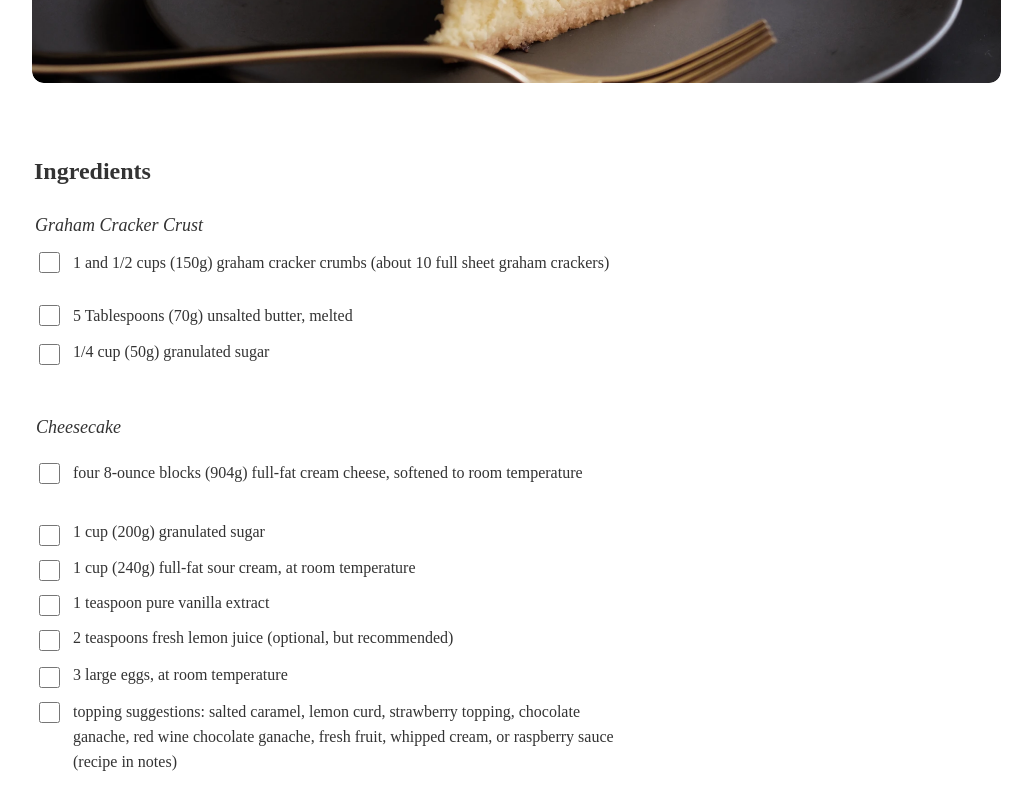
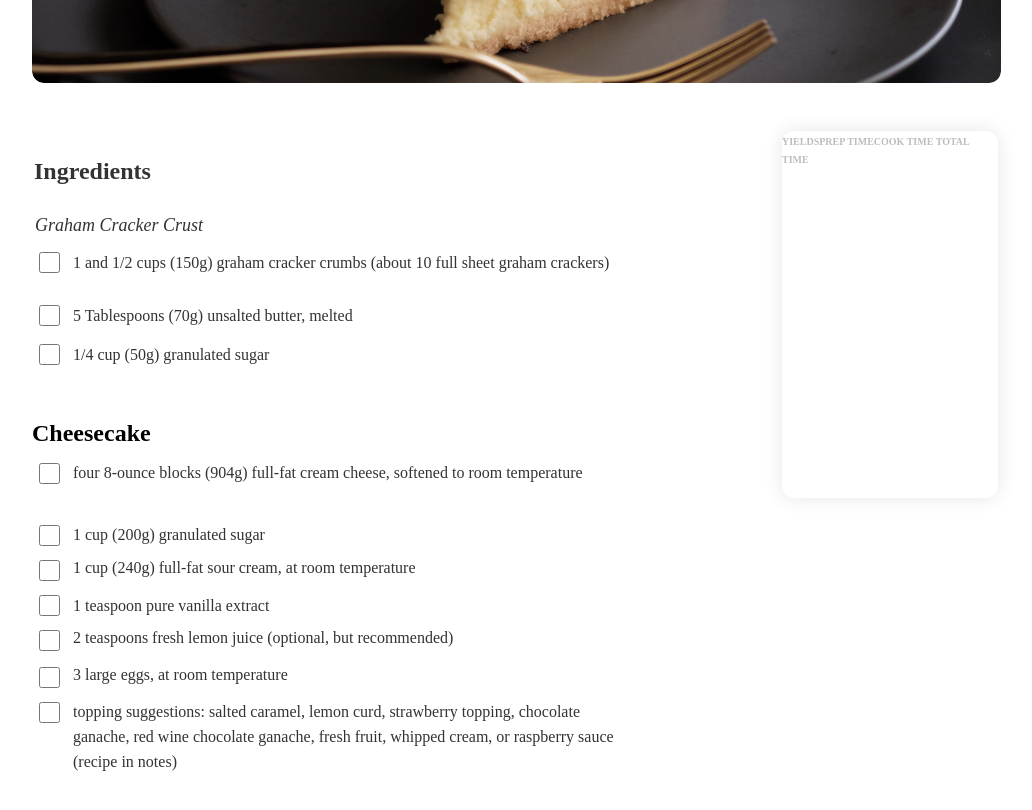
Before and after one commit to Airi-Aikawa/recipe_page, a Vue app: page / in a window 1280 px wide. Shown: the part 580-1390 px from the top of the page, without its empty margins (202-1234 px from the left). Built offline with nearby package versions, Linux system fonts and the light colour scheme.

Commit message:
20201126_iconを追加しようとしました

```diff
--- a/package.json
+++ b/package.json
@@ -12,6 +12,7 @@
     "vue": "^2.6.11"
   },
   "devDependencies": {
+    "@mdi/font": "^5.8.55",
     "@vue/cli-plugin-babel": "~4.5.0",
     "@vue/cli-plugin-eslint": "~4.5.0",
     "@vue/cli-service": "~4.5.0",
--- a/src/App.vue
+++ b/src/App.vue
@@ -3,18 +3,21 @@
     <HelloWorld msg="Classic Cheesecake Recipe" />
     <img class="cheesecake" alt="cheesecake" src="./assets/photo1.png" />
     <Instruction></Instruction>
+    <Icon></Icon>
   </div>
 </template>
 
 <script>
 import HelloWorld from "./components/HelloWorld.vue";
-import Instruction from "./components/Instruction.vue"
+import Instruction from "./components/Instruction.vue";
+import Icon from "./components/Icon.vue";
 
 export default {
   name: "App",
   components: {
     HelloWorld,
-    Instruction
+    Instruction,
+    Icon
   },
 };
 </script>
--- a/src/components/HelloWorld.vue
+++ b/src/components/HelloWorld.vue
@@ -8,37 +8,87 @@
     </p>
     <p class="ingredient">Ingredients</p>
     <p class="preparation">Graham Cracker Crust</p>
-    <input type="checkbox" id="checkbox" v-model="checked" class="checkbox checkbox1" />
+    <input
+      type="checkbox"
+      id="checkbox"
+      v-model="checked"
+      class="checkbox checkbox1"
+    />
     <label for="checkbox" class="checkboxText cup">
       1 and 1/2 cups (150g) graham cracker crumbs (about 10 full sheet graham
       crackers)
     </label>
-    <input type="checkbox" id="checkbox" v-model="checked" class="checkbox checkbox2" />
-    <label class="butter">5 Tablespoons (70g) unsalted butter, melted</label>
-    <input type="checkbox" id="checkbox" v-model="checked" class="checkbox checkbox3" />
-    <label class="sugar">1/4 cup (50g) granulated sugar</label>
+    <input
+      type="checkbox"
+      id="checkbox"
+      v-model="checked"
+      class="checkbox checkbox2"
+    />
+    <label class="checkboxText butter">5 Tablespoons (70g) unsalted butter, melted</label>
+    <input
+      type="checkbox"
+      id="checkbox"
+      v-model="checked"
+      class="checkbox checkbox3"
+    />
+    <label class="checkboxText sugar">1/4 cup (50g) granulated sugar</label>
     <h2 class="cheesecake">Cheesecake</h2>
-    <input type="checkbox" id="checkbox" v-model="checked" class="checkbox checkbox4" />
-    <label class="creamcheese">
+    <input
+      type="checkbox"
+      id="checkbox"
+      v-model="checked"
+      class="checkbox checkbox4"
+    />
+    <label class="checkboxText creamcheese">
       four 8-ounce blocks (904g) full-fat cream cheese, softened to room
       temperature
     </label>
-    <input type="checkbox" id="checkbox" v-model="checked" class="checkbox checkbox5" />
-    <label class="cupsugar">1 cup (200g) granulated sugar</label>
-    <input type="checkbox" id="checkbox" v-model="checked" class="checkbox checkbox6" />
-    <label class="temperature"
+    <input
+      type="checkbox"
+      id="checkbox"
+      v-model="checked"
+      class="checkbox checkbox5"
+    />
+    <label class="checkboxText cupsugar">1 cup (200g) granulated sugar</label>
+    <input
+      type="checkbox"
+      id="checkbox"
+      v-model="checked"
+      class="checkbox checkbox6"
+    />
+    <label class="checkboxText temperature"
       >1 cup (240g) full-fat sour cream, at room temperature</label
     >
-    <input type="checkbox" id="checkbox" v-model="checked" class="checkbox checkbox7" />
-    <label class="vanilla">1 teaspoon pure vanilla extract</label>
-    <input type="checkbox" id="checkbox" v-model="checked" class="checkbox checkbox8" />
-    <label class="juice"
+    <input
+      type="checkbox"
+      id="checkbox"
+      v-model="checked"
+      class="checkbox checkbox7"
+    />
+    <label class="checkboxText vanilla">1 teaspoon pure vanilla extract</label>
+    <input
+      type="checkbox"
+      id="checkbox"
+      v-model="checked"
+      class="checkbox checkbox8"
+    />
+    <label class="checkboxText juice"
       >2 teaspoons fresh lemon juice (optional, but recommended)</label
     >
-    <input type="checkbox" id="checkbox" v-model="checked" class="checkbox checkbox9" />
-    <label class="egg">3 large eggs, at room temperature</label>
-    <input type="checkbox" id="checkbox" v-model="checked" class="checkbox checkbox10" />
-    <label class="topping">
+    <input
+      type="checkbox"
+      id="checkbox"
+      v-model="checked"
+      class="checkbox checkbox9"
+    />
+    <label class="checkboxText egg">3 large eggs, at room temperature</label>
+    <input
+      type="checkbox"
+      id="checkbox"
+      v-model="checked"
+      class="checkbox checkbox10"
+    />
+    <label class="checkboxText topping">
       topping suggestions: salted caramel, lemon curd, strawberry topping,
       chocolate ganache, red wine chocolate ganache, fresh fruit, whipped cream,
       or raspberry sauce (recipe in notes)
@@ -114,12 +164,12 @@ h1 {
   color: #333333;
   white-space: nowrap;
 }
-.checkbox{
+.checkbox {
   position: absolute;
   width: 21px;
   height: 21px;
   left: 237px;
-    border: 1px solid #828282;
+  border: 1px solid #828282;
   box-sizing: border-box;
   border-radius: 4px;
 }
@@ -153,9 +203,10 @@ h1 {
 .checkbox10 {
   top: 1279px;
 }
-.checkboxText{
-    position: absolute;
-      left: 275px;  font-family: Montserrat;
+.checkboxText {
+  position: absolute;
+  left: 275px;
+  font-family: Montserrat;
   font-style: normal;
   font-weight: normal;
   font-size: 16px;
@@ -169,141 +220,61 @@ h1 {
 }
 
 .butter {
-  position: absolute;
   width: 360px;
   height: 25px;
-  left: 275px;
   top: 883px;
-  font-family: Montserrat;
-  font-style: normal;
-  font-weight: normal;
-  font-size: 16px;
-  line-height: 25px;
-  color: #333333;
 }
 
 .sugar {
-  position: absolute;
   width: 250px;
   height: 20px;
-  left: 275px;
   top: 922px;
-  font-family: Montserrat;
-  font-style: normal;
-  font-weight: normal;
-  font-size: 16px;
-  line-height: 20px;
-  color: #333333;
 }
 .cheesecake {
-  position: absolute;
   width: 287px;
   height: 48px;
-  left: 238px;
   top: 980px;
-  font-family: Playfair Display;
-  font-style: italic;
-  font-weight: normal;
-  font-size: 18px;
-  line-height: 24px;
-  color: #333333;
 }
 
 .creamcheese {
-  position: absolute;
   width: 599px;
   height: 50px;
-  left: 275px;
   top: 1040px;
-  font-family: Montserrat;
-  font-style: normal;
-  font-weight: normal;
-  font-size: 16px;
-  line-height: 25px;
-  color: #333333;
 }
 
 .cupsugar {
-  position: absolute;
   width: 246px;
   height: 20px;
-  left: 275px;
   top: 1102px;
-  font-family: Montserrat;
-  font-style: normal;
-  font-weight: normal;
-  font-size: 16px;
-  line-height: 20px;
-  color: #333333;
 }
 
 .temperature {
-  position: absolute;
   width: 429px;
   height: 25px;
-  left: 275px;
   top: 1135px;
-  font-family: Montserrat;
-  font-style: normal;
-  font-weight: normal;
-  font-size: 16px;
-  line-height: 25px;
-  color: #333333;
 }
 
 .vanilla {
-  position: absolute;
   width: 251px;
   height: 20px;
-  left: 275px;
   top: 1173px;
-  font-family: Montserrat;
-  font-style: normal;
-  font-weight: normal;
-  font-size: 16px;
-  line-height: 20px;
-  color: #333333;
 }
 
 .juice {
-  position: absolute;
   width: 488px;
   height: 25px;
-  left: 275px;
   top: 1205px;
-  font-family: Montserrat;
-  font-style: normal;
-  font-weight: normal;
-  font-size: 16px;
-  line-height: 25px;
-  color: #333333;
 }
 
 .egg {
-  position: absolute;
   width: 277px;
   height: 25px;
-  left: 275px;
   top: 1242px;
-  font-family: Montserrat;
-  font-style: normal;
-  font-weight: normal;
-  font-size: 16px;
-  line-height: 25px;
-  color: #333333;
 }
 
 .topping {
-  position: absolute;
   width: 543px;
   height: 75px;
-  left: 275px;
   top: 1279px;
-  font-family: Montserrat;
-  font-style: normal;
-  font-weight: normal;
-  font-size: 16px;
-  line-height: 25px;
-  color: #333333;
 }
 </style>
--- /dev/null
+++ b/src/components/Icon.vue
@@ -0,0 +1,56 @@
+<template>
+  <div class="ShadowSample1">
+    <label class="titel yields">Yields</label>
+    <label class="titel prepTIme">Prep TIme</label>
+    <label class="titel cookTime">Cook Time </label>
+    <label class="titel totalTime">Total Time</label>
+  </div>
+</template>
+
+
+
+<script>
+export default {};
+</script>
+
+<style>
+.ShadowSample1 {
+  position: absolute;
+  width: 216px;
+  height: 367px;
+  left: 984px;
+  top: 711px;
+  background: #ffffff;
+  box-shadow: 0px 0px 20px rgba(0, 0, 0, 0.1);
+  border-radius: 12px;
+}
+.titel {
+  /* position: absolute; */
+  height: 12px;
+  left: 1069px;
+  font-family: Montserrat;
+  font-style: normal;
+  font-weight: bold;
+  font-size: 10px;
+  line-height: 12px;
+  text-transform: uppercase;
+  color: #bdbdbd;
+}
+.yields {
+  width: 38px;
+  top: 768px;
+}
+.prepTIme {
+  width: 58px;
+  top: 844px;
+}
+.cookTime {
+  width: 61px;
+  top: 919px;
+}
+
+.totalTime {
+  width: 63px;
+  top: 995px;
+}
+</style>
```
Also changed, not shown: 1 other file (tests, documents, lock files or other folders).
